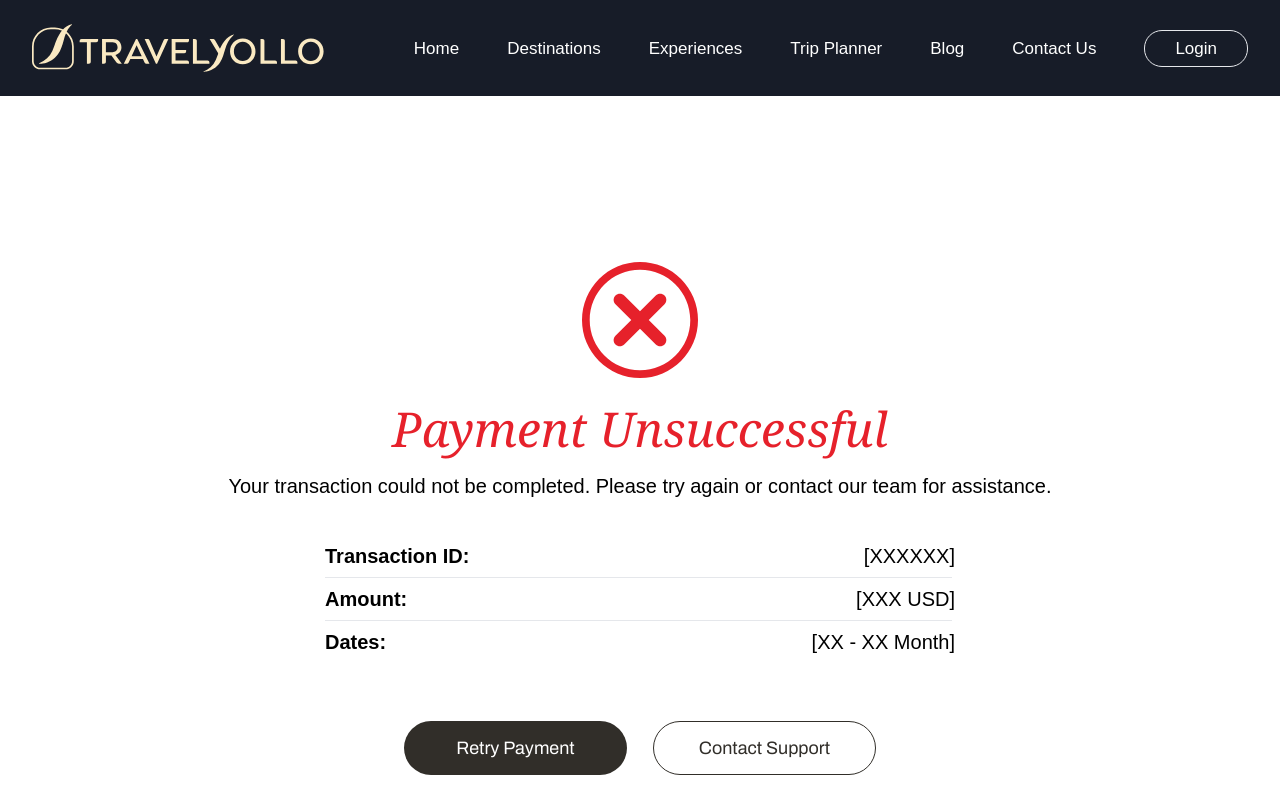
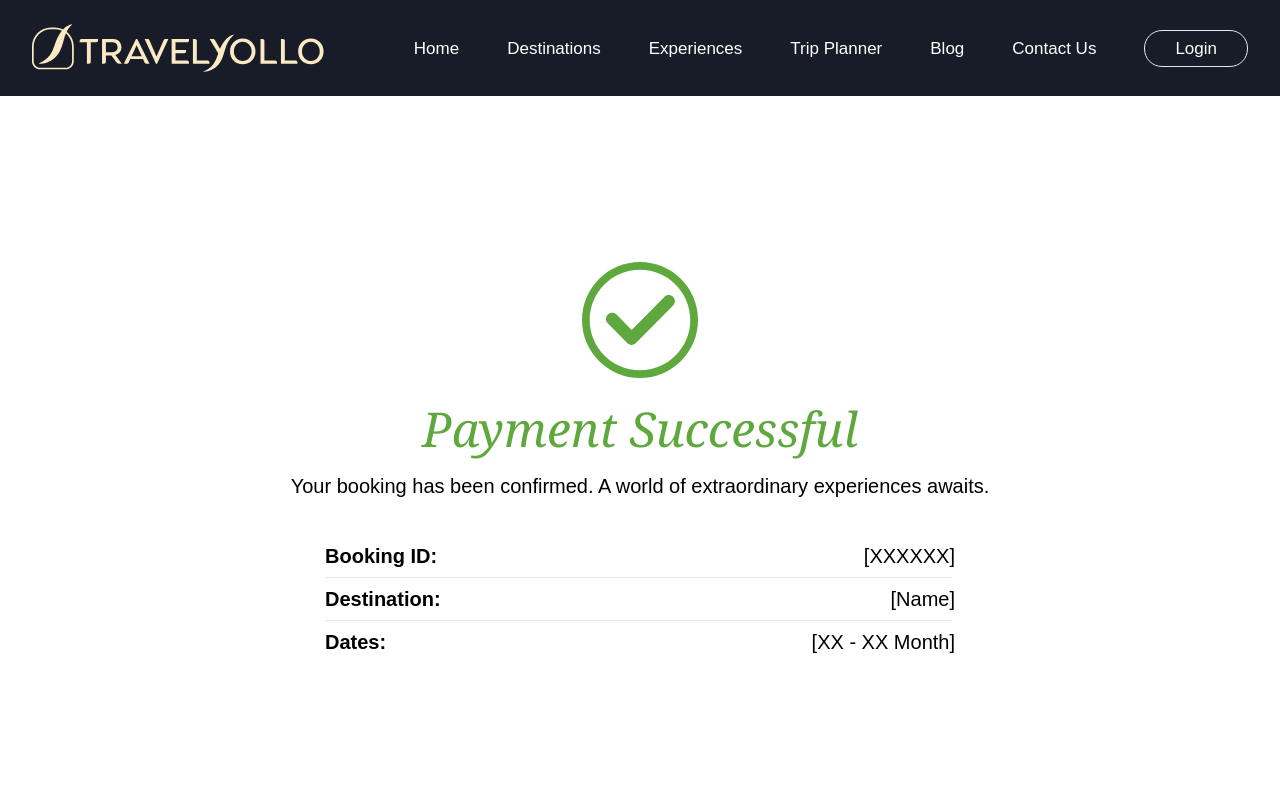
Before and after one commit to danish-khan962/TravelYoloB2C, a Next.js app: page /payments in a window 1280 px wide. Shown: the top 800 px of the page. Built offline with nearby package versions, Linux system fonts and the light colour scheme; a web font is replaced by a local one.

Commit message:
Update page.tsx

```diff
--- a/src/app/payments/page.tsx
+++ b/src/app/payments/page.tsx
@@ -8,7 +8,7 @@ import checkRight_gif_1 from "../../../public/payments/opt_1.gif"
 import Link from 'next/link'
 
 const Page = () => {
-  const [payment, setPayment] = useState(false);
+  const [payment, setPayment] = useState(true);
   const [showStaticImage, setShowStaticImage] = useState(false);
 
   useEffect(() => {
```
